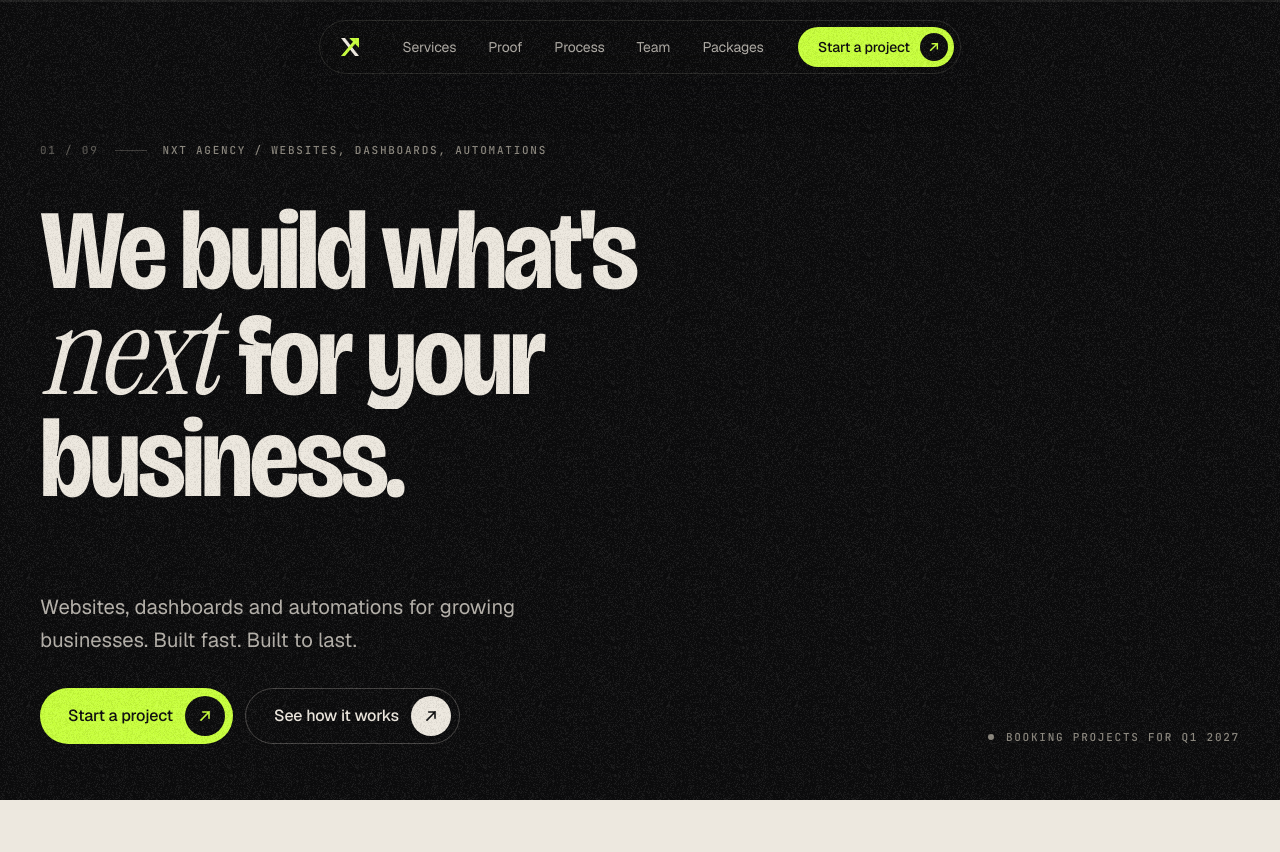
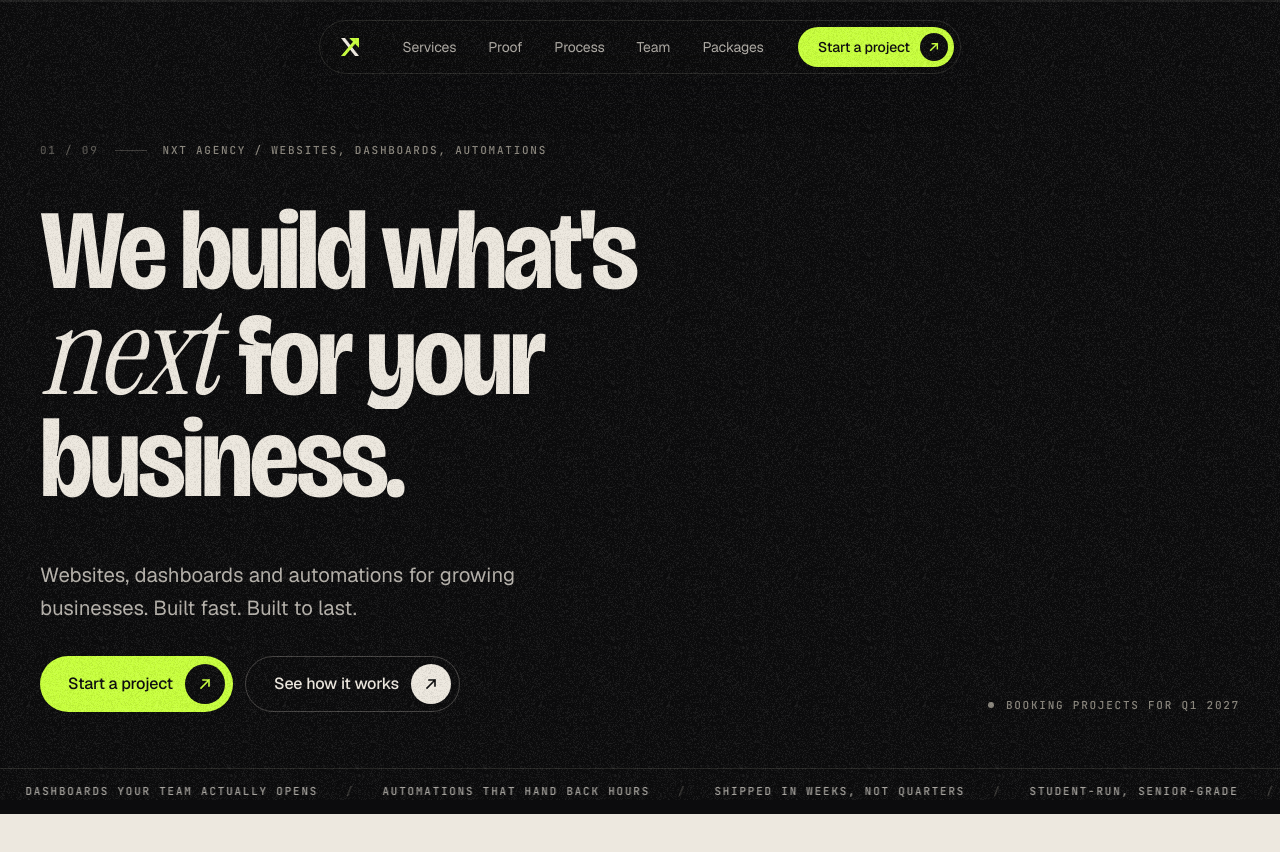
Before and after one commit to nxt-works/NXT-Works, a Next.js app: page / in a window 1280 px wide. Shown: the top 852 px of the page. Built offline with nearby package versions, Linux system fonts and the light colour scheme.

Commit message:
Checkpoint C (3/4): velocity-reactive hero ticker

```diff
--- a/app/page.tsx
+++ b/app/page.tsx
@@ -1,6 +1,7 @@
 import Intro from "@/components/intro/Intro";
 import Nav from "@/components/nav/Nav";
 import Hero from "@/components/hero/Hero";
+import Ticker from "@/components/hero/Ticker";
 
 export default function Home() {
   return (
@@ -8,7 +9,7 @@ export default function Home() {
       <Intro />
       <Nav />
       <main id="main">
-        <Hero />
+        <Hero ticker={<Ticker />} />
         <section id="services" className="min-h-svh bg-bone" data-surface="bone" />
       </main>
     </>
--- /dev/null
+++ b/components/hero/Ticker.tsx
@@ -0,0 +1,109 @@
+"use client";
+
+import { useEffect, useRef } from "react";
+import { hero } from "@/site.config";
+import { gsap } from "@/lib/gsap";
+import { scrollState } from "@/components/providers/SmoothScroll";
+import { useReducedMotion } from "@/lib/useReducedMotion";
+
+/**
+ * Thin velocity-reactive ticker pinned to the bottom of the hero.
+ * Scrolls slowly at rest, accelerates smoothly with Lenis scroll velocity,
+ * pauses when off-screen, and stays static under prefers-reduced-motion.
+ */
+export default function Ticker() {
+  const containerRef = useRef<HTMLDivElement>(null);
+  const railRef = useRef<HTMLDivElement>(null);
+  const firstTrackRef = useRef<HTMLUListElement>(null);
+  const reducedMotion = useReducedMotion();
+
+  useEffect(() => {
+    const container = containerRef.current;
+    const rail = railRef.current;
+    const firstTrack = firstTrackRef.current;
+    if (!container || !rail || !firstTrack || reducedMotion) return;
+
+    let visible = true;
+    let trackWidth = firstTrack.offsetWidth;
+    let offset = 0;
+    let boost = 0;
+
+    const ro = new ResizeObserver(() => {
+      trackWidth = firstTrack.offsetWidth;
+      if (trackWidth > 0) {
+        offset = ((offset % trackWidth) - trackWidth) % trackWidth;
+      }
+    });
+    ro.observe(firstTrack);
+
+    const io = new IntersectionObserver(
+      (entries) => {
+        visible = entries[0]?.isIntersecting ?? true;
+      },
+      { threshold: 0 },
+    );
+    io.observe(container);
+
+    const BASE_PX_PER_SEC = 38;
+    const MAX_BOOST_PX_PER_SEC = 340;
+
+    const tick = (_time: number, deltaTime: number) => {
+      if (!visible || trackWidth <= 0) return;
+      // Cap dt so tab switches never cause a huge jump.
+      const dt = Math.min(deltaTime, 50) / 1000;
+      const targetBoost = Math.min(MAX_BOOST_PX_PER_SEC, Math.abs(scrollState.velocity) * 14);
+      boost += (targetBoost - boost) * 0.08;
+
+      offset -= (BASE_PX_PER_SEC + boost) * dt;
+      if (offset <= -trackWidth) {
+        offset += trackWidth;
+      }
+      rail.style.transform = `translate3d(${offset}px, 0, 0)`;
+    };
+
+    gsap.ticker.add(tick);
+    return () => {
+      gsap.ticker.remove(tick);
+      ro.disconnect();
+      io.disconnect();
+      rail.style.transform = "";
+    };
+  }, [reducedMotion]);
+
+  const items = hero.ticker;
+
+  return (
+    <div
+      ref={containerRef}
+      aria-label="Capabilities ticker"
+      className="relative z-10 w-full overflow-hidden border-t border-bone/12 bg-ink py-3.5 md:py-4"
+    >
+      <div
+        ref={railRef}
+        className={`flex w-max will-change-transform ${reducedMotion ? "mx-auto flex-wrap justify-center gap-y-2 px-5" : ""}`}
+      >
+        <ul ref={firstTrackRef} className="flex shrink-0 items-center">
+          {items.map((phrase) => (
+            <li key={phrase} className="label flex shrink-0 items-center text-bone/70">
+              <span className="px-5 md:px-7">{phrase}</span>
+              <span aria-hidden="true" className="text-smoke/45">
+                /
+              </span>
+            </li>
+          ))}
+        </ul>
+
+        {!reducedMotion && (
+          <ul aria-hidden="true" className="flex shrink-0 items-center">
+            {items.map((phrase) => (
+              <li key={phrase} className="label flex shrink-0 items-center text-bone/70">
+                <span className="px-5 md:px-7">{phrase}</span>
+                <span className="text-smoke/45">/</span>
+              </li>
+            ))}
+          </ul>
+        )}
+      </div>
+    </div>
+  );
+}
```
Also changed, not shown: 1 other file (tests, documents, lock files or other folders).
